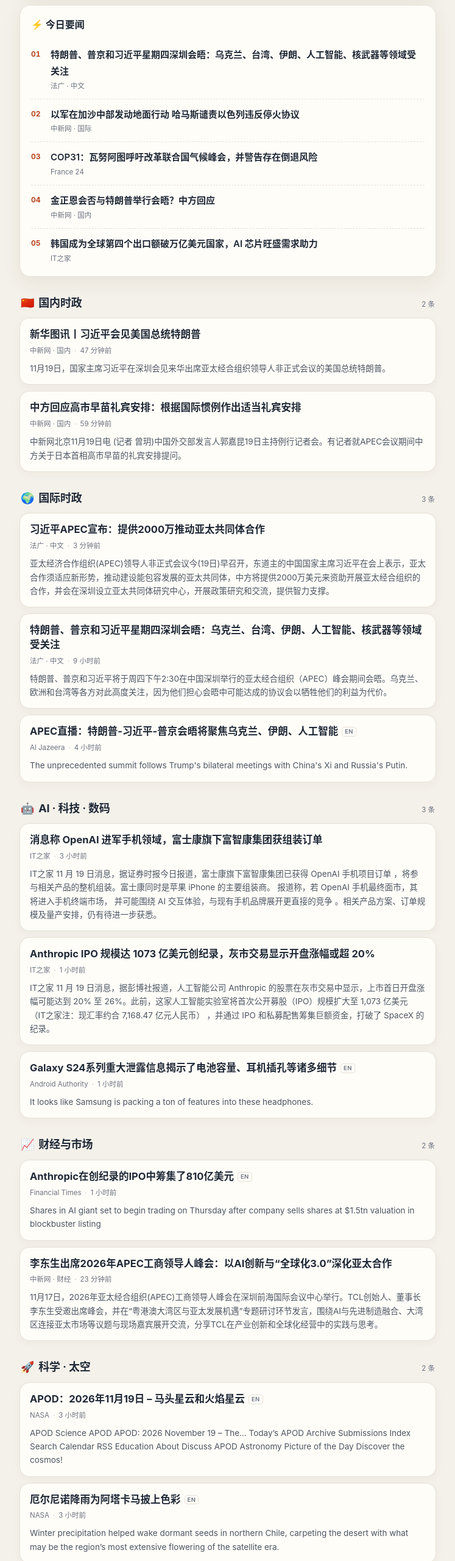
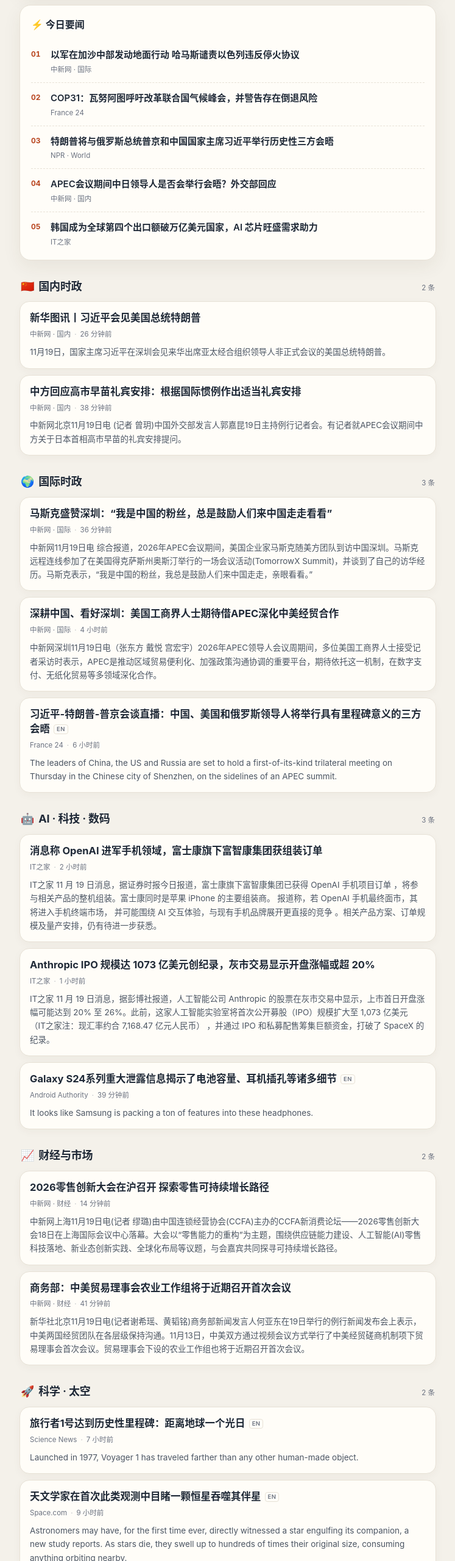
Before and after one commit to L1nk-1028/morning-brief, a plain HTML site: page docs/2026-11-19.html in a window 1280 px wide. Shown: the part 220-2780 px from the top of the page at 61% size, without its empty margins (266-1013 px from the left). Drawn offline with Linux system fonts and the light colour scheme.

Commit message:
Add docs/2026-11-19.html

```diff
--- a/docs/2026-11-19.html
+++ b/docs/2026-11-19.html
@@ -7,9 +7,9 @@
 <meta name="apple-mobile-web-app-capable" content="yes">
 <meta name="apple-mobile-web-app-title" content="晨间简报">
 <meta name="apple-mobile-web-app-status-bar-style" content="default">
-<link rel="apple-touch-icon" href="apple-touch-icon.png?v=3">
-<link rel="icon" type="image/png" href="apple-touch-icon.png?v=3">
-<link rel="manifest" href="manifest.webmanifest?v=3">
+<link rel="apple-touch-icon" href="apple-touch-icon-v4.png">
+<link rel="icon" type="image/png" href="apple-touch-icon-v4.png">
+<link rel="manifest" href="manifest.webmanifest?v=4">
 <title>晨间简报</title>
 <style>
   :root {
@@ -99,7 +99,7 @@
     <span class="kicker">DAILY BRIEF</span>
     <h1>晨间简报</h1>
     <p class="date">2026年11月19日 · 星期四 · 早上好</p>
-    <p class="stats">约 9 分钟读完 · 48 个信息源 · 1472 条素材中精选</p>
+    <p class="stats">约 8 分钟读完 · 34 个信息源 · 995 条素材中精选</p>
   </header>
 
   <section class="top">
@@ -108,28 +108,28 @@
       <li>
         <span class="top-index">01</span>
         <div>
-          <a href="https://www.rfi.fr/cn/%E4%B8%AD%E5%9B%BD/20261118-%E7%89%B9%E6%9C%97%E6%99%AE-%E6%99%AE%E4%BA%AC%E5%92%8C%E4%B9%A0%E8%BF%91%E5%B9%B3%E6%98%9F%E6%9C%9F%E5%9B%9B%E6%B7%B1%E5%9C%B3%E4%BC%9A%E6%99%A4-%E4%B9%8C%E5%85%8B%E5%85%B0-%E5%8F%B0%E6%B9%BE-%E4%BC%8A%E6%9C%97-%E4%BA%BA%E5%B7%A5%E6%99%BA%E8%83%BD-%E6%A0%B8%E6%AD%A6%E5%99%A8%E7%AD%89%E9%A2%86%E5%9F%9F%E5%8F%97%E5%85%B3%E6%B3%A8" target="_blank" rel="noopener noreferrer">特朗普、普京和习近平星期四深圳会晤：乌克兰、台湾、伊朗、人工智能、核武器等领域受关注</a>
-          <span class="top-source">法广 · 中文</span>
-        </div>
-      </li>
-      <li>
-        <span class="top-index">02</span>
-        <div>
           <a href="https://www.chinanews.com.cn/gj/2026/11-19/10734468.shtml" target="_blank" rel="noopener noreferrer">以军在加沙中部发动地面行动 哈马斯谴责以色列违反停火协议</a>
           <span class="top-source">中新网 · 国际</span>
         </div>
       </li>
       <li>
-        <span class="top-index">03</span>
+        <span class="top-index">02</span>
         <div>
           <a href="https://www.france24.com/en/europe/20261119-cop31-vanuatu-un-climate-summit-reform-warns-of-backsliding" target="_blank" rel="noopener noreferrer">COP31：瓦努阿图呼吁改革联合国气候峰会，并警告存在倒退风险</a>
           <span class="top-source">France 24</span>
         </div>
       </li>
       <li>
+        <span class="top-index">03</span>
+        <div>
+          <a href="https://www.npr.org/2026/11/18/nx-s1-6027645/trump-to-meet-with-russias-putin-and-chinas-xi-for-historic-joint-meeting" target="_blank" rel="noopener noreferrer">特朗普将与俄罗斯总统普京和中国国家主席习近平举行历史性三方会晤</a>
+          <span class="top-source">NPR · World</span>
+        </div>
+      </li>
+      <li>
         <span class="top-index">04</span>
         <div>
-          <a href="https://www.chinanews.com.cn/gn/2026/11-19/10734645.shtml" target="_blank" rel="noopener noreferrer">金正恩会否与特朗普举行会晤？中方回应</a>
+          <a href="https://www.chinanews.com.cn/gn/2026/11-19/10734644.shtml" target="_blank" rel="noopener noreferrer">APEC会议期间中日领导人是否会举行会晤？外交部回应</a>
           <span class="top-source">中新网 · 国内</span>
         </div>
       </li>
@@ -154,7 +154,7 @@
 
         <div class="item-body">
           <h3><a class="title-link" href="https://www.chinanews.com.cn/gn/2026/11-19/10734624.shtml" target="_blank" rel="noopener noreferrer">新华图讯丨习近平会见美国总统特朗普</a></h3>
-          <div class="meta"><span>中新网 · 国内</span><span class="dot">·</span><span>47 分钟前</span></div>
+          <div class="meta"><span>中新网 · 国内</span><span class="dot">·</span><span>26 分钟前</span></div>
           <p class="summary">11月19日，国家主席习近平在深圳会见来华出席亚太经合组织领导人非正式会议的美国总统特朗普。</p>
 
         </div>
@@ -165,7 +165,7 @@
 
         <div class="item-body">
           <h3><a class="title-link" href="https://www.chinanews.com.cn/gn/2026/11-19/10734634.shtml" target="_blank" rel="noopener noreferrer">中方回应高市早苗礼宾安排：根据国际惯例作出适当礼宾安排</a></h3>
-          <div class="meta"><span>中新网 · 国内</span><span class="dot">·</span><span>59 分钟前</span></div>
+          <div class="meta"><span>中新网 · 国内</span><span class="dot">·</span><span>38 分钟前</span></div>
           <p class="summary">中新网北京11月19日电 (记者 曾玥)中国外交部发言人郭嘉昆19日主持例行记者会。有记者就APEC会议期间中方关于日本首相高市早苗的礼宾安排提问。</p>
 
         </div>
@@ -182,9 +182,9 @@
       <div class="item-head">
 
         <div class="item-body">
-          <h3><a class="title-link" href="https://www.rfi.fr/cn/%E4%B8%AD%E5%9B%BD/20261119-%E4%B9%A0%E8%BF%91%E5%B9%B3apec%E5%AE%A3%E5%B8%83-%E6%8F%90%E4%BE%9B2000%E4%B8%87%E6%8E%A8%E5%8A%A8%E4%BA%9A%E5%A4%AA%E5%85%B1%E5%90%8C%E4%BD%93%E5%90%88%E4%BD%9C" target="_blank" rel="noopener noreferrer">习近平APEC宣布：提供2000万推动亚太共同体合作</a></h3>
-          <div class="meta"><span>法广 · 中文</span><span class="dot">·</span><span>3 分钟前</span></div>
-          <p class="summary">亚太经济合作组织(APEC)领导人非正式会议今(19日)早召开，东道主的中国国家主席习近平在会上表示，亚太合作须适应新形势，推动建设能包容发展的亚太共同体，中方将提供2000万美元来资助开展亚太经合组织的合作，并会在深圳设立亚太共同体研究中心，开展政策研究和交流，提供智力支撑。</p>
+          <h3><a class="title-link" href="https://www.chinanews.com.cn/gj/2026/11-19/10734638.shtml" target="_blank" rel="noopener noreferrer">马斯克盛赞深圳：“我是中国的粉丝，总是鼓励人们来中国走走看看”</a></h3>
+          <div class="meta"><span>中新网 · 国际</span><span class="dot">·</span><span>36 分钟前</span></div>
+          <p class="summary">中新网11月19日电 综合报道，2026年APEC会议期间，美国企业家马斯克随美方团队到访中国深圳。马斯克远程连线参加了在美国得克萨斯州奥斯汀举行的一场会议活动(TomorrowX Summit)，并谈到了自己的访华经历。马斯克表示，“我是中国的粉丝，我总是鼓励人们来中国走走，亲眼看看。”</p>
 
         </div>
       </div>
@@ -193,9 +193,9 @@
       <div class="item-head">
 
         <div class="item-body">
-          <h3><a class="title-link" href="https://www.rfi.fr/cn/%E4%B8%AD%E5%9B%BD/20261118-%E7%89%B9%E6%9C%97%E6%99%AE-%E6%99%AE%E4%BA%AC%E5%92%8C%E4%B9%A0%E8%BF%91%E5%B9%B3%E6%98%9F%E6%9C%9F%E5%9B%9B%E6%B7%B1%E5%9C%B3%E4%BC%9A%E6%99%A4-%E4%B9%8C%E5%85%8B%E5%85%B0-%E5%8F%B0%E6%B9%BE-%E4%BC%8A%E6%9C%97-%E4%BA%BA%E5%B7%A5%E6%99%BA%E8%83%BD-%E6%A0%B8%E6%AD%A6%E5%99%A8%E7%AD%89%E9%A2%86%E5%9F%9F%E5%8F%97%E5%85%B3%E6%B3%A8" target="_blank" rel="noopener noreferrer">特朗普、普京和习近平星期四深圳会晤：乌克兰、台湾、伊朗、人工智能、核武器等领域受关注</a></h3>
-          <div class="meta"><span>法广 · 中文</span><span class="dot">·</span><span>9 小时前</span></div>
-          <p class="summary">特朗普、普京和习近平将于周四下午2:30在中国深圳举行的亚太经合组织（APEC）峰会期间会晤。乌克兰、欧洲和台湾等各方对此高度关注，因为他们担心会晤中可能达成的协议会以牺牲他们的利益为代价。</p>
+          <h3><a class="title-link" href="https://www.chinanews.com.cn/gj/2026/11-19/10734557.shtml" target="_blank" rel="noopener noreferrer">深耕中国、看好深圳：美国工商界人士期待借APEC深化中美经贸合作</a></h3>
+          <div class="meta"><span>中新网 · 国际</span><span class="dot">·</span><span>4 小时前</span></div>
+          <p class="summary">中新网深圳11月19日电（张东方 戴悦 宫宏宇）2026年APEC领导人会议周期间，多位美国工商界人士接受记者采访时表示，APEC是推动区域贸易便利化、加强政策沟通协调的重要平台，期待依托这一机制，在数字支付、无纸化贸易等多领域深化合作。</p>
 
         </div>
       </div>
@@ -204,9 +204,9 @@
       <div class="item-head">
 
         <div class="item-body">
-          <h3><a class="title-link" href="https://www.aljazeera.com/news/liveblog/2026/11/19/apec-live-trump-xi-and-putin-to-meet-in-historic-three-way-china-summit?traffic_source=rss" target="_blank" rel="noopener noreferrer">APEC直播：特朗普-习近平-普京会晤将聚焦乌克兰、伊朗、人工智能</a><span class="badge">EN</span></h3>
-          <div class="meta"><span>Al Jazeera</span><span class="dot">·</span><span>4 小时前</span></div>
-          <p class="summary">The unprecedented summit follows Trump&#x27;s bilateral meetings with China&#x27;s Xi and Russia&#x27;s Putin.</p>
+          <h3><a class="title-link" href="https://www.france24.com/en/asia-pacific/20261119-xi-trump-putin-talks-live-china-us-russia-leaders-hold-landmark-three-way-meeting" target="_blank" rel="noopener noreferrer">习近平-特朗普-普京会谈直播：中国、美国和俄罗斯领导人将举行具有里程碑意义的三方会晤</a><span class="badge">EN</span></h3>
+          <div class="meta"><span>France 24</span><span class="dot">·</span><span>6 小时前</span></div>
+          <p class="summary">The leaders of China, the US and Russia are set to hold a first-of-its-kind trilateral meeting on Thursday in the Chinese city of Shenzhen, on the sidelines of an APEC summit.</p>
 
         </div>
       </div>
@@ -223,7 +223,7 @@
 
         <div class="item-body">
           <h3><a class="title-link" href="https://www.ithome.com/1/029/267.htm" target="_blank" rel="noopener noreferrer">消息称 OpenAI 进军手机领域，富士康旗下富智康集团获组装订单</a></h3>
-          <div class="meta"><span>IT之家</span><span class="dot">·</span><span>3 小时前</span></div>
+          <div class="meta"><span>IT之家</span><span class="dot">·</span><span>2 小时前</span></div>
           <p class="summary">IT之家 11 月 19 日消息，据证券时报今日报道，富士康旗下富智康集团已获得 OpenAI 手机项目订单 ，将参与相关产品的整机组装。富士康同时是苹果 iPhone 的主要组装商。 报道称，若 OpenAI 手机最终面市，其将进入手机终端市场， 并可能围绕 AI 交互体验，与现有手机品牌展开更直接的竞争 。相关产品方案、订单规模及量产安排，仍有待进一步获悉。</p>
 
         </div>
@@ -245,7 +245,7 @@
 
         <div class="item-body">
           <h3><a class="title-link" href="https://www.androidauthority.com/samsung-galaxy-studio-leak-specs-3737013/" target="_blank" rel="noopener noreferrer">Galaxy S24系列重大泄露信息揭示了电池容量、耳机插孔等诸多细节</a><span class="badge">EN</span></h3>
-          <div class="meta"><span>Android Authority</span><span class="dot">·</span><span>1 小时前</span></div>
+          <div class="meta"><span>Android Authority</span><span class="dot">·</span><span>39 分钟前</span></div>
           <p class="summary">It looks like Samsung is packing a ton of features into these headphones.</p>
 
         </div>
@@ -262,9 +262,9 @@
       <div class="item-head">
 
         <div class="item-body">
-          <h3><a class="title-link" href="https://www.ft.com/content/62c0510b-ca65-441e-9baf-675b93903b9e?syn-25a6b1a6=1" target="_blank" rel="noopener noreferrer">Anthropic在创纪录的IPO中筹集了810亿美元</a><span class="badge">EN</span></h3>
-          <div class="meta"><span>Financial Times</span><span class="dot">·</span><span>1 小时前</span></div>
-          <p class="summary">Shares in AI giant set to begin trading on Thursday after company sells shares at $1.5tn valuation in blockbuster listing</p>
+          <h3><a class="title-link" href="https://www.chinanews.com.cn/cj/2026/11-19/10734661.shtml" target="_blank" rel="noopener noreferrer">2026零售创新大会在沪召开 探索零售可持续增长路径</a></h3>
+          <div class="meta"><span>中新网 · 财经</span><span class="dot">·</span><span>14 分钟前</span></div>
+          <p class="summary">中新网上海11月19日电(记者 缪璐)由中国连锁经营协会(CCFA)主办的CCFA新消费论坛——2026零售创新大会18日在上海国际会议中心落幕。大会以“零售能力的重构”为主题，围绕供应链能力建设、人工智能(AI)零售科技落地、新业态创新实践、全球化布局等议题，与会嘉宾共同探寻可持续增长路径。</p>
 
         </div>
       </div>
@@ -273,9 +273,9 @@
       <div class="item-head">
 
         <div class="item-body">
-          <h3><a class="title-link" href="https://www.chinanews.com.cn/cj/2026/11-19/10734662.shtml" target="_blank" rel="noopener noreferrer">李东生出席2026年APEC工商领导人峰会：以AI创新与“全球化3.0”深化亚太合作</a></h3>
-          <div class="meta"><span>中新网 · 财经</span><span class="dot">·</span><span>23 分钟前</span></div>
-          <p class="summary">11月17日，2026年亚太经合组织(APEC)工商领导人峰会在深圳前海国际会议中心举行。TCL创始人、董事长李东生受邀出席峰会，并在“粤港澳大湾区与亚太发展机遇”专题研讨环节发言，围绕AI与先进制造融合、大湾区连接亚太市场等议题与现场嘉宾展开交流，分享TCL在产业创新和全球化经营中的实践与思考。</p>
+          <h3><a class="title-link" href="https://www.chinanews.com.cn/cj/2026/11-19/10734632.shtml" target="_blank" rel="noopener noreferrer">商务部：中美贸易理事会农业工作组将于近期召开首次会议</a></h3>
+          <div class="meta"><span>中新网 · 财经</span><span class="dot">·</span><span>41 分钟前</span></div>
+          <p class="summary">新华社北京11月19日电(记者谢希瑶、黄韬铭)商务部新闻发言人何亚东在19日举行的例行新闻发布会上表示，中美两国经贸团队在各层级保持沟通。11月13日，中美双方通过视频会议方式举行了中美经贸磋商机制项下贸易理事会首次会议。贸易理事会下设的农业工作组也将于近期召开首次会议。</p>
 
         </div>
       </div>
@@ -291,9 +291,9 @@
       <div class="item-head">
 
         <div class="item-body">
-          <h3><a class="title-link" href="https://science.nasa.gov/image-article/apod-2026-november-19-the-horsehead-and-flame-nebulas/" target="_blank" rel="noopener noreferrer">APOD：2026年11月19日 – 马头星云和火焰星云</a><span class="badge">EN</span></h3>
-          <div class="meta"><span>NASA</span><span class="dot">·</span><span>3 小时前</span></div>
-          <p class="summary">APOD Science APOD APOD: 2026 November 19 – The… Today’s APOD Archive Submissions Index Search Calendar RSS Education About Discuss APOD Astronomy Picture of the Day Discover the cosmos!</p>
+          <h3><a class="title-link" href="https://www.sciencenews.org/article/voyager-1-light-day-earth-distance" target="_blank" rel="noopener noreferrer">旅行者1号达到历史性里程碑：距离地球一个光日</a><span class="badge">EN</span></h3>
+          <div class="meta"><span>Science News</span><span class="dot">·</span><span>7 小时前</span></div>
+          <p class="summary">Launched in 1977, Voyager 1 has traveled farther than any other human-made object.</p>
 
         </div>
       </div>
@@ -302,9 +302,9 @@
       <div class="item-head">
 
         <div class="item-body">
-          <h3><a class="title-link" href="https://science.nasa.gov/earth/earth-observatory/el-nino-rains-paint-the-atacama/" target="_blank" rel="noopener noreferrer">厄尔尼诺降雨为阿塔卡马披上色彩</a><span class="badge">EN</span></h3>
-          <div class="meta"><span>NASA</span><span class="dot">·</span><span>3 小时前</span></div>
-          <p class="summary">Winter precipitation helped wake dormant seeds in northern Chile, carpeting the desert with what may be the region’s most extensive flowering of the satellite era.</p>
+          <h3><a class="title-link" href="https://www.space.com/astronomy/stars/astronomers-witness-a-star-eating-its-companion-in-1st-of-its-kind-observation" target="_blank" rel="noopener noreferrer">天文学家在首次此类观测中目睹一颗恒星吞噬其伴星</a><span class="badge">EN</span></h3>
+          <div class="meta"><span>Space.com</span><span class="dot">·</span><span>9 小时前</span></div>
+          <p class="summary">Astronomers may have, for the first time ever, directly witnessed a star engulfing its companion, a new study reports. As stars die, they swell up to hundreds of times their original size, consuming anything orbiting nearby.</p>
 
         </div>
       </div>
@@ -321,7 +321,7 @@
 
         <div class="item-body">
           <h3><a class="title-link" href="https://www.motorsport.com/f1/news/isack-hadjar-reveals-why-he-cannot-follow-max-verstappen-into-racing-outside-f1/10875493/?utm_source=RSS&amp;utm_medium=referral&amp;utm_campaign=RSS-F1&amp;utm_term=News&amp;utm_content=www" target="_blank" rel="noopener noreferrer">伊萨克·哈贾尔透露了他为何不能像马克斯·维斯塔潘那样在F1之外参加比赛的原因</a><span class="badge">EN</span></h3>
-          <div class="meta"><span>Motorsport · F1</span><span class="dot">·</span><span>1 小时前</span></div>
+          <div class="meta"><span>Motorsport · F1</span><span class="dot">·</span><span>45 分钟前</span></div>
           <p class="summary">Red Bull Formula 1 driver Isack Hadjar says he would love to race in other categories during the off-season, but admits he does not &quot;have enough money&quot; to do so yet. Several of Hadjar&#x27;s rivals already race outside grands prix.</p>
 
         </div>
@@ -331,9 +331,9 @@
       <div class="item-head">
 
         <div class="item-body">
-          <h3><a class="title-link" href="https://www.bbc.co.uk/sport/formula1/articles/c6n0l14rjlw4o?at_medium=RSS&amp;at_campaign=rss" target="_blank" rel="noopener noreferrer">维斯塔潘“信任”F1对中东赛事的决定</a><span class="badge">EN</span></h3>
-          <div class="meta"><span>BBC Sport</span><span class="dot">·</span><span>1 小时前</span></div>
-          <p class="summary">Max Verstappen says he trusts in Formula 1 after their decision to end the season in the Middle East, despite the ongoing conflicts in the area.</p>
+          <h3><a class="title-link" href="https://www.cbssports.com/nba/news/paul-george-embracing-celtics-role-jayson-tatum-jaylen-brown/" target="_blank" rel="noopener noreferrer">保罗·乔治欣然接受Jayson Tatum的第二选择角色：“我不是那种必须有自我的人”</a><span class="badge">EN</span></h3>
+          <div class="meta"><span>CBS Sports · NBA</span><span class="dot">·</span><span>8 小时前</span></div>
+          <p class="summary">After coming over to the Celtics in the Jaylen Brown trade, George has no issue playing second fiddle to Tatum</p>
 
         </div>
       </div>
@@ -342,9 +342,9 @@
       <div class="item-head">
 
         <div class="item-body">
-          <h3><a class="title-link" href="https://www.theguardian.com/sport/2026/nov/19/lewis-hamilton-denies-distrust-ferrari-las-vegas-f1-gp" target="_blank" rel="noopener noreferrer">刘易斯·汉密尔顿在拉斯维加斯大奖赛前否认“超级团结”的法拉利内部存在信任缺失问题</a><span class="badge">EN</span></h3>
-          <div class="meta"><span>The Guardian · Sport</span><span class="dot">·</span><span>2 小时前</span></div>
-          <p class="summary">British driver says team ‘working on our communication’ Former champion held clear the air talks with Leclerc Lewis Hamilton has denied there is a lack of trust with his Ferrari team, insisting they are increasingly working well together, despite having overru…</p>
+          <h3><a class="title-link" href="https://www.chinanews.com.cn/ty/2026/11-19/10734622.shtml" target="_blank" rel="noopener noreferrer">斯诺克德国大师赛资格赛：丁俊晖晋级正赛32强</a></h3>
+          <div class="meta"><span>中新网 · 体育</span><span class="dot">·</span><span>1 小时前</span></div>
+          <p class="summary">中新社英国维冈11月19日电 当地时间11月18日，2027斯诺克德国大师赛资格赛展开96进64轮剩余场次和部分第三轮(64进32)较量。中国球手10人出战，取得7胜3负。丁俊晖战胜英格兰球手扎克·舒尔第晋级正赛。</p>
 
         </div>
       </div>
@@ -361,7 +361,7 @@
 
         <div class="item-body">
           <h3><a class="title-link" href="https://www.gamespot.com/videos/gta-6-first-20-minutes-of-ps5-pro-gameplay/" target="_blank" rel="noopener noreferrer">《GTA 6》PS5 Pro版前20分钟游戏演示</a><span class="badge">EN</span></h3>
-          <div class="meta"><span>GameSpot</span><span class="dot">·</span><span>3 小时前</span></div>
+          <div class="meta"><span>GameSpot</span><span class="dot">·</span><span>2 小时前</span></div>
           <p class="summary">GTAVI is finally out and here&#x27;s how Rockstar&#x27;s ambitious open-world game runs on Sony&#x27;s PlayStation 5 Pro.</p>
 
         </div>
@@ -372,7 +372,7 @@
 
         <div class="item-body">
           <h3><a class="title-link" href="https://www.gcores.com/articles/222514" target="_blank" rel="noopener noreferrer">Rogue动作游戏《恸哭幽光》Steam版将于12月1日发售</a></h3>
-          <div class="meta"><span>机核</span><span class="dot">·</span><span>7 小时前</span></div>
+          <div class="meta"><span>机核</span><span class="dot">·</span><span>6 小时前</span></div>
           <p class="summary">由 FURYU CORPORATION 打造的 Rogue 动作游戏《恸哭幽光》将于12月1日发售。 游戏制作人表示，本作从发售约一个月前起，便以留有充足时间的日程推进审核申请，并完成了所需的相关工作。然而，由于V社的审核积压，所需时间已超出通常周期，因此做出了延期的艰难决定。 FURYU CORPORATION 表示，自 Nintendo Switch 2版及 PlayStation 5版发售以来，团队也在认真对待大家提出的问题报告与意见。</p>
 
         </div>
@@ -383,7 +383,7 @@
 
         <div class="item-body">
           <h3><a class="title-link" href="https://www.nintendolife.com/news/2026/11/trails-in-the-sky-switch-2-updates-add-30fps-lock-option-in-graphics-mode" target="_blank" rel="noopener noreferrer">《英雄传说：空之轨迹》Switch 2 更新新增了图形模式下的 30fps 锁定选项</a><span class="badge">EN</span></h3>
-          <div class="meta"><span>Nintendo Life</span><span class="dot">·</span><span>1 小时前</span></div>
+          <div class="meta"><span>Nintendo Life</span><span class="dot">·</span><span>56 分钟前</span></div>
           <p class="summary">Available in the 1st and 2nd Chapters. Trails in the Sky 1st Chapter has rolled out a new update this week, bumping it up to Version 1.0.8 on the Switch and Switch 2. It comes with several fixes and improvements for both versions of the game.</p>
 
         </div>
@@ -392,11 +392,20 @@
     </section>
 
   <footer>
-    <div>由 Morning Brief 自动生成 · 16:11（北京时间）</div>
+    <div>由 Morning Brief 自动生成 · 15:51（北京时间）</div>
     <div>当前使用备用翻译：英文标题已转为中文；如需 AI 摘要，可在 config.json 接入 DeepSeek。</div>
-    <details class="errors"><summary>3 个源暂时不可用</summary><pre>ESPN · F1：返回内容不是 RSS/Atom（）
-ESPN · NBA：返回内容不是 RSS/Atom（）
-ESPN · Soccer：返回内容不是 RSS/Atom（）</pre></details>
+    <details class="errors"><summary>17 个源暂时不可用</summary><pre>NASA：HTTP 429
+Polygon：RemoteDisconnected: Remote end closed connection without response
+BBC World：网络错误：timed out
+Al Jazeera：网络错误：timed out
+The Guardian · World：网络错误：timed out
+Anime News Network：HTTP 403
+Bloomberg · Markets：网络错误：timed out
+Financial Times：网络错误：timed out
+BBC 中文：网络错误：timed out
+BBC Sport：网络错误：timed out
+法广 · 中文：网络错误：timed out
+德国之声 · 中文：网络错误：timed out</pre></details>
   </footer>
 </div>
 </body>
```
